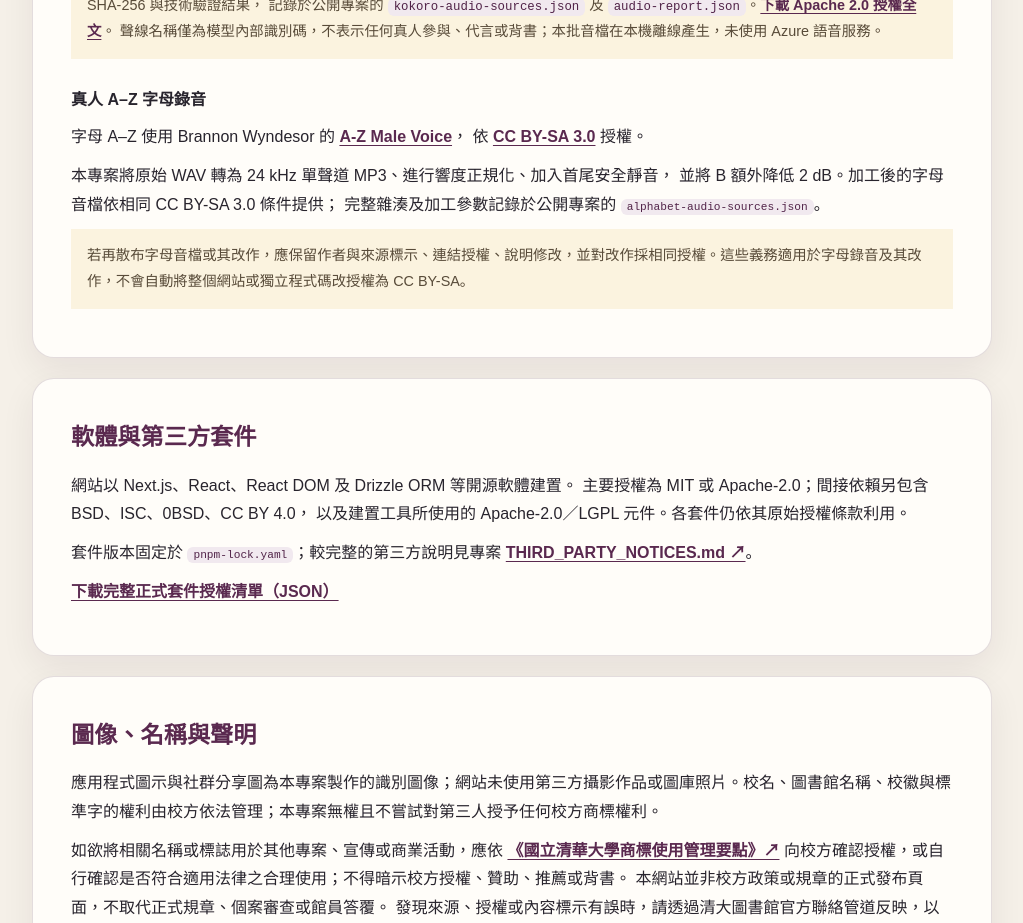
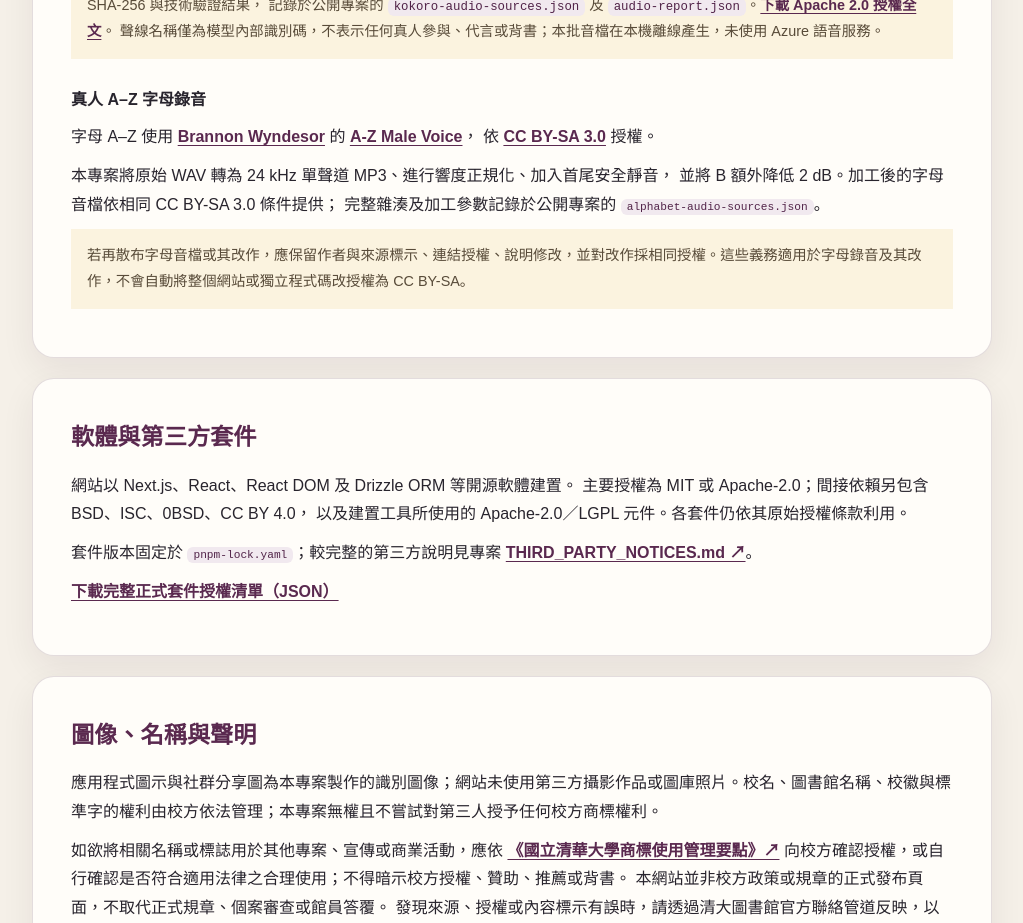
Before and after one commit to badtim2-gif/nthu-library-counter-english, a Next.js app: page /credits in a window 1280 px wide. Shown: the part 1780-2703 px from the top of the page, without its empty margins (128-1151 px from the left). Built offline with nearby package versions, Linux system fonts and the light colour scheme.

Commit message:
Add required alphabet audio attribution

```diff
--- a/app/credits/page.tsx
+++ b/app/credits/page.tsx
@@ -86,7 +86,7 @@ export default function CreditsPage() {
 
           <h3>真人 A–Z 字母錄音</h3>
           <p>
-            字母 A–Z 使用 Brannon Wyndesor 的
+            字母 A–Z 使用 <a href="https://www.wyndesor.com" target="_blank" rel="noreferrer">Brannon Wyndesor</a> 的
             {" "}<a href="https://opengameart.org/content/a-z-male-voice" target="_blank" rel="noreferrer">A-Z Male Voice</a>，
             依 <a href="https://creativecommons.org/licenses/by-sa/3.0/" target="_blank" rel="noreferrer">CC BY-SA 3.0</a> 授權。
           </p>
--- a/public/audio/alphabet-audio-sources.json
+++ b/public/audio/alphabet-audio-sources.json
@@ -5,6 +5,7 @@
   "approval_note": "User approved the single-speaker v6 preview with B attenuated by 2 dB.",
   "speaker_policy": "single speaker only",
   "author": "Brannon Wyndesor",
+  "requested_attribution": "Brannon Wyndesor www.wyndesor.com",
   "source_page": "https://opengameart.org/content/a-z-male-voice",
   "download_url": "https://opengameart.org/sites/default/files/letters_male.7z",
   "license": "CC BY-SA 3.0",
```
Also changed, not shown: public/audio/alphabet-audio-attribution.txt, 1 other file (tests, documents, lock files or other folders).
